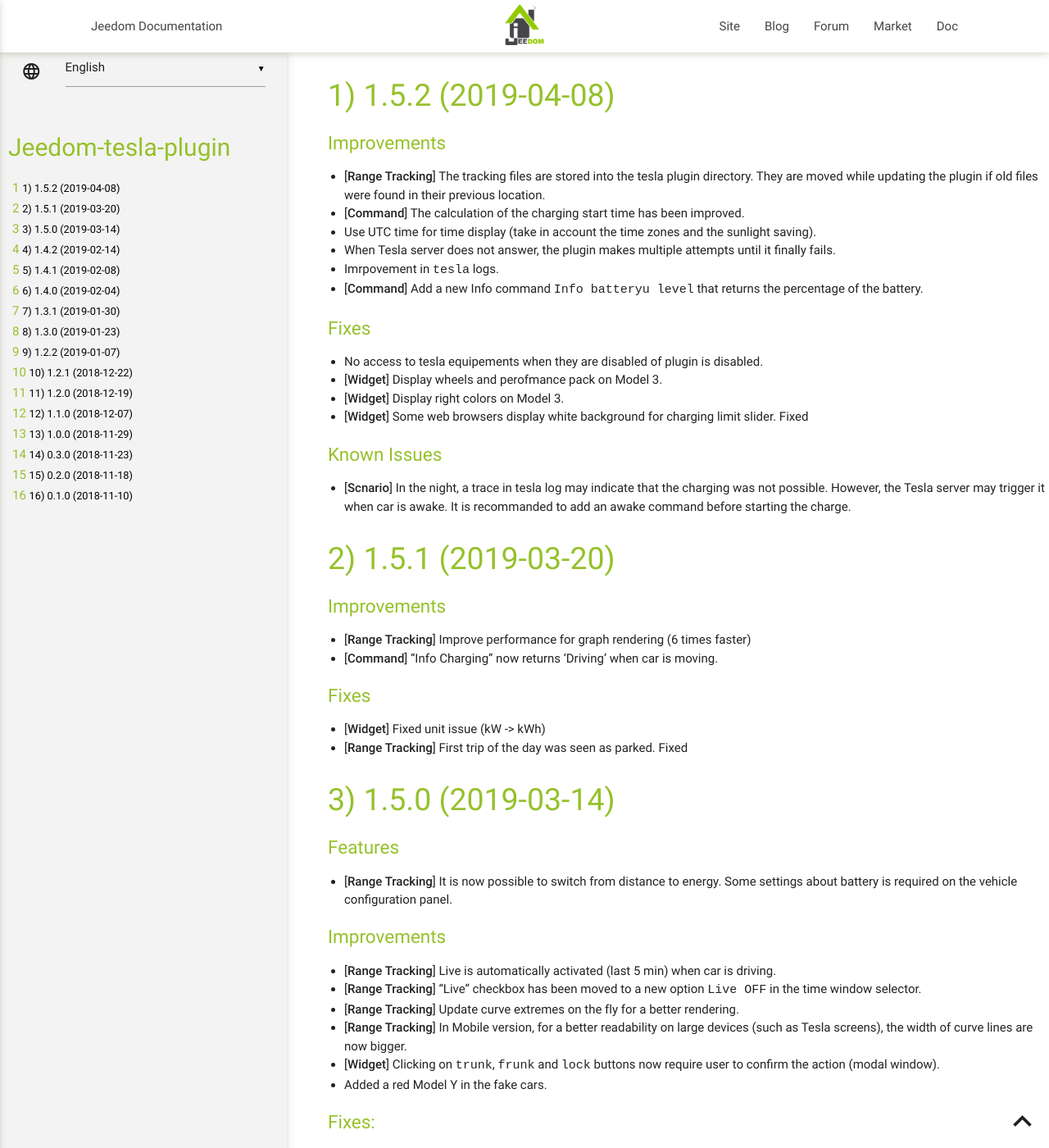
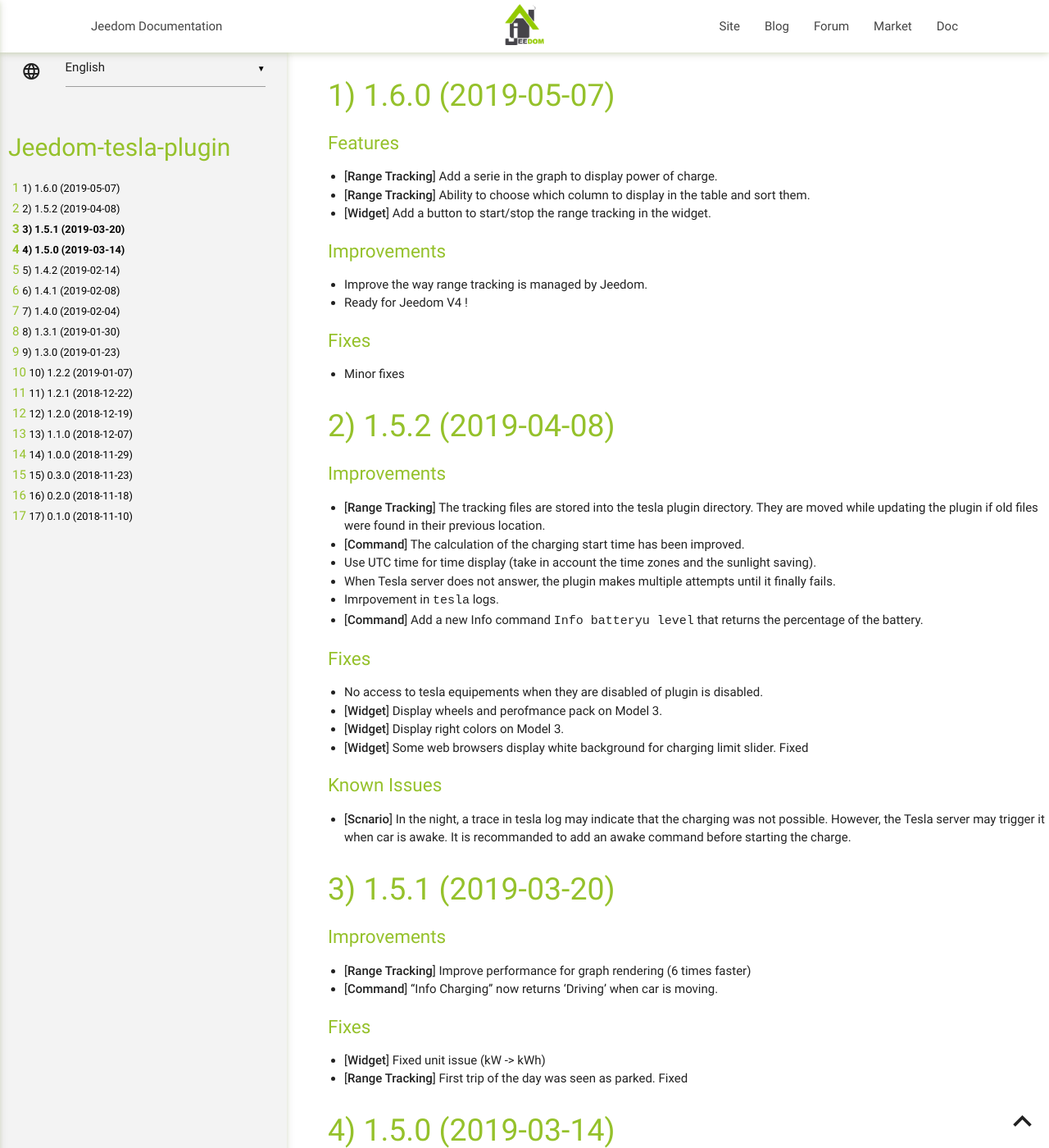
Before and after one commit to vercorsio/jeedom-tesla-plugin, a Jekyll site: the page built from en_US/changelog.md, in a window 1280 px wide and 1400 px high. Shown: the whole window at 82% size. Built offline with Jekyll 4.4.1, drawn with Linux system fonts in a browser that asks for light colours; our own code applies the rules of GitHub Pages for plain Markdown files; some of the changed text lies outside the part shown.

Commit message:
Updater changelog for 1.6.0

```diff
--- a/en_US/changelog.md
+++ b/en_US/changelog.md
@@ -1,3 +1,20 @@
+<a name="1.6.0"></a>
+# 1.6.0 (2019-05-07)
+
+### Features
+
+ * [**Range Tracking**] Add a serie in the graph to display power of charge.
+ * [**Range Tracking**] Ability to choose which column to display in the table and sort them.
+ * [**Widget**] Add a button to start/stop the range tracking in the widget.
+
+### Improvements
+
+ * Improve the way range tracking is managed by Jeedom.
+ * Ready for Jeedom V4 !
+
+### Fixes
+ * Minor fixes
+
 <a name="1.5.2"></a>
 # 1.5.2 (2019-04-08)
 
```
Also changed, not shown: en_US/index.md (+12 -3 lines), fr_FR/changelog.md (+17 -0 lines), fr_FR/index.md (+8 -1 lines).
